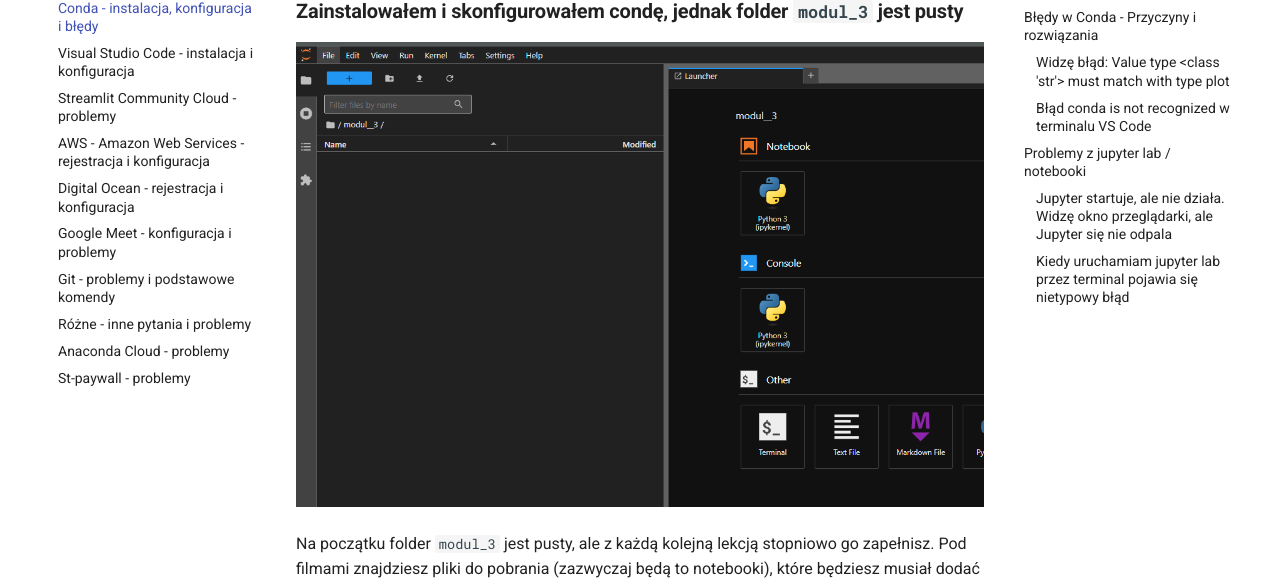
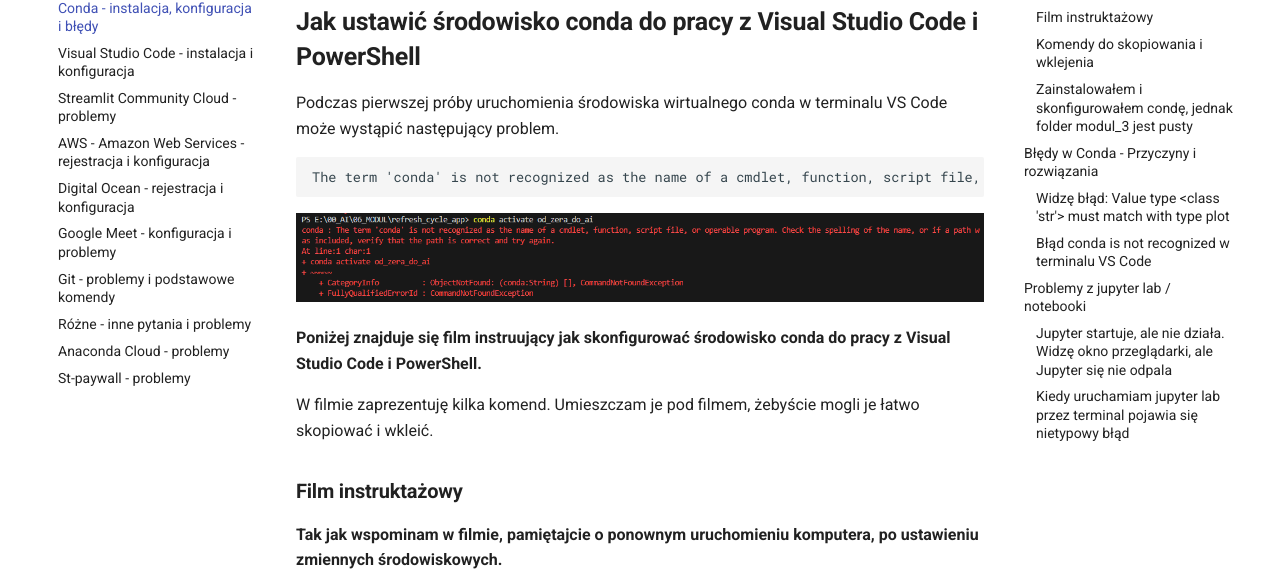
Before and after one commit to imprv-ai/od-zera-do-ai-faq, an MkDocs documentation site: the page built from docs/pages/04_conda.md, in a window 1280 px wide and 1400 px high, scrolled down 1160 px. Shown: the part 253-838 px from the top of the window. Built offline with MkDocs 1.6.1 and Material for MkDocs 9.7.7, drawn with Linux system fonts in a browser that asks for light colours; comment, search, counter and statistics services are not loaded; some of the changed text lies outside the part shown; grey boxes are pictures that could not be loaded.

Commit message:
instrukcja dla windows

````diff
--- a/docs/pages/04_conda.md
+++ b/docs/pages/04_conda.md
@@ -1,12 +1,12 @@
 ---
 tags:
-    - Moduł 3
-    - conda
-    - anaconda prompt
-    - jupyter lab
-    - notebook
-    - kernel
-    - plot error
+  - Moduł 3
+  - conda
+  - anaconda prompt
+  - jupyter lab
+  - notebook
+  - kernel
+  - plot error
 ---
 
 # **Conda - instalacja, konfiguracja i błędy**
@@ -29,6 +29,80 @@
     <iframe width="1280" height="720" src="https://www.youtube.com/embed/Y_iqaAqZNkI?si=ZrlXfxIDaxktL85-" title="YouTube video player" frameborder="0" allow="accelerometer; autoplay; clipboard-write; encrypted-media; gyroscope; picture-in-picture; web-share" referrerpolicy="strict-origin-when-cross-origin" allowfullscreen></iframe>
 </div>
 
+## **Jak ustawić środowisko conda do pracy z Visual Studio Code i PowerShell**
+
+Podczas pierwszej próby uruchomienia środowiska wirtualnego conda w terminalu VS Code może wystąpić następujący problem.
+
+```
+The term 'conda' is not recognized as the name of a cmdlet, function, script file, or operable program.
+```
+
+![](./assets/conda__is_not_recognized.png)
+
+**Poniżej znajduje się film instruujący jak skonfigurować środowisko conda do pracy z Visual Studio Code i PowerShell.**
+
+W filmie zaprezentuję kilka komend. Umieszczam je pod filmem, żebyście mogli je łatwo skopiować i wkleić.
+
+
+### **Film instruktażowy**
+
+**Tak jak wspominam w filmie, pamiętajcie o ponownym uruchomieniu komputera, po ustawieniu zmiennych środowiskowych.**
+
+<div class="video-wrapper">
+    <iframe width="1280" height="720" src="https://www.youtube.com/embed/fJwRbh-CTzw?si=Avwud5JEBSWy326T" title="YouTube video player" frameborder="0" allow="accelerometer; autoplay; clipboard-write; encrypted-media; gyroscope; picture-in-picture; web-share" referrerpolicy="strict-origin-when-cross-origin" allowfullscreen></iframe>
+</div>
+
+### **Komendy do skopiowania i wklejenia**
+
+**Inicjalizacja condy w powershell**
+
+```bash
+conda init powershell
+```
+
+**Ustawienie uprawnień do uruchamiania skryptów dla PowerShell**
+
+```powershell
+Set-ExecutionPolicy RemoteSigned -Scope CurrentUser
+```
+
+**Spradzenie wersji conda**
+
+```bash
+conda --version
+```
+
+**Aktywacja środowiska wirtualnego conda**
+
+```bash
+conda activate nazwa_środowiska
+```
+
+**Utworzenie nowego środowiska wirtualnego conda**
+
+```bash
+conda create -n nazwa_środowiska
+```
+
+**Deaktywacja środowiska wirtualnego conda**
+
+```bash
+conda deactivate
+```
+
+**Kod testowej aplikacji w streamlit, do zapisania w pliku `app.py`**
+
+```python
+import streamlit as st
+
+st.write("Hello World")
+```
+
+**Uruchomienie aplikacji w streamlit**
+
+```bash
+streamlit run app.py
+```
 
 ### **Zainstalowałem i skonfigurowałem condę, jednak folder `modul_3` jest pusty**
 
@@ -54,14 +128,15 @@
 ![](./assets/conda_errors_plot_error.png)
 
 1. Sprawdź nazwę folderu, w którym znajduje się używany notebook.
-    * Domyślnie w kursie jest on zapisany pod nazwą modul_*, gdzie gwiazdka oznacza numer modułu.
-    * Upewnij się, że nazwa Twojego folderu nie zawiera spacji (zamiast spacji warto użyć podkreślnika)
 
-    ![](./assets/conda_errors_plot_error_folder_name.png)
+   - Domyślnie w kursie jest on zapisany pod nazwą modul\_\*, gdzie gwiazdka oznacza numer modułu.
+   - Upewnij się, że nazwa Twojego folderu nie zawiera spacji (zamiast spacji warto użyć podkreślnika)
+
+   ![](./assets/conda_errors_plot_error_folder_name.png)
 
 1. Zrestartuj kernel i uruchom ponownie wszystkie komórki, zaczynając od pierwszej.
 
-    ![](./assets/conda_errors_plot_error_kernel_restart.png)
+   ![](./assets/conda_errors_plot_error_kernel_restart.png)
 
 Dla zainteresowanych: przyczyną występowania błędu jest walidacja w bibliotece [pandasai](https://github.com/Sinaptik-AI/pandas-ai/blob/e011e8ffdc8a2cd88db07c4440f331540a175648/pandasai/helpers/output_validator.py#L99).
 
@@ -83,9 +158,9 @@
 **Metoda 1 - Restart terminala:**
 
 1. Zamknij terminal w VS Code (kliknij ikonę kosza).
-![](./assets/conda__kill_terminal.png)
+   ![](./assets/conda__kill_terminal.png)
 2. Otwórz nowy terminal i poczekaj kilka sekund na pełne wczytanie.
-![](./assets/conda__new_terminal.png)
+   ![](./assets/conda__new_terminal.png)
 3. Spróbuj ponownie aktywować środowisko.
 
 **Metoda 2 - Inicjalizacja conda (jeśli metoda 1 nie pomogła):**
@@ -93,10 +168,10 @@
 1. Zamknij VS Code.
 1. Otwórz **Windows PowerShell** jako administrator:
 
-    * Kliknij prawym przyciskiem myszy na ikonę **Windows PowerShell**
-    * Wybierz opcję **"Uruchom jako administrator"** (lub **"Run as administrator"** w zależności od języka systemowego)
+   - Kliknij prawym przyciskiem myszy na ikonę **Windows PowerShell**
+   - Wybierz opcję **"Uruchom jako administrator"** (lub **"Run as administrator"** w zależności od języka systemowego)
 
-    ![](./assets/conda__powershell_run_as_administrator.png)
+   ![](./assets/conda__powershell_run_as_administrator.png)
 
 1. Sprawdź aktualne ustawienia ExecutionPolicy (uprawnienia do uruchamiania skryptów):
    ```powershell
@@ -118,17 +193,16 @@
    ```
 1. Otwórz ponownie VS Code i użyj nowego terminala (kliknij ikonę kosza i otwórz nowy terminal - sposób opisany w **Metoda 1 - Restart terminala**).
 
-    > **⚠️ UWAGA:** Odczekaj około 30 sekund na pełne wczytanie terminala i wszystkich procesów.
+   > **⚠️ UWAGA:** Odczekaj około 30 sekund na pełne wczytanie terminala i wszystkich procesów.
 
 1. Sprawdź czy conda działa poprawnie:
    ```bash
    conda --version
    ```
 1. Jeśli wszystko działa poprawnie (powinna się pojawić wersja conda), aktywuj swoje środowisko wirtualne:
-    ```bash
-    conda activate nazwa_środowiska
-    ```
-
+   ```bash
+   conda activate nazwa_środowiska
+   ```
 
 ## **Problemy z jupyter lab / notebooki**
 
@@ -144,24 +218,24 @@
 
 ![](assets/jupyter_lab__open.png)
 
-### **Kiedy uruchamiam *jupyter lab* przez terminal pojawia się nietypowy błąd**
+### **Kiedy uruchamiam _jupyter lab_ przez terminal pojawia się nietypowy błąd**
 
 ![](./assets/jupyter_lab__second_opening_error.png)
 
-Jeśli podczas uruchamiania *jupyter lab* w konsoli pojawia się taki błąd, oznacza to, że nie aktywowałeś swojego środowiska Conda. Aby to zrobić:
+Jeśli podczas uruchamiania _jupyter lab_ w konsoli pojawia się taki błąd, oznacza to, że nie aktywowałeś swojego środowiska Conda. Aby to zrobić:
 
 1. Najpierw aktywuj swoje środowisko, wpisując `conda activate od_zera_do_ai` (domyślnie według kursu). Zauważysz wtedy, że środowisko zostało zmienione z domyślnego 'base' na Twoje własne.
 
-    ![](./assets/jupyter_lab__second_opening_activate_environment.png)
+   ![](./assets/jupyter_lab__second_opening_activate_environment.png)
 
-1. Następnie przejdź do folderu z Twoimi notebookami (domyślnie w kursie jest to folder na pulpicie o nazwie *od_zera_do_ai*) i skopiuj jego ścieżkę.
+1. Następnie przejdź do folderu z Twoimi notebookami (domyślnie w kursie jest to folder na pulpicie o nazwie _od_zera_do_ai_) i skopiuj jego ścieżkę.
 
-    ![](./assets/jupyter_lab__second_opening_folder_path.png)
+   ![](./assets/jupyter_lab__second_opening_folder_path.png)
 
 1. Przejdź do tego folderu w konsoli, używając komendy `cd` i wklejając jego ścieżkę
 
-    ![](./assets/jupyter_lab__second_opening_write_path_to_console.png)
+   ![](./assets/jupyter_lab__second_opening_write_path_to_console.png)
 
 1. Na koniec uruchom `jupyter lab`
 
-    ![](./assets/jupyter_lab__second_opening_run_jupyter.png)
+   ![](./assets/jupyter_lab__second_opening_run_jupyter.png)
````
Also changed, not shown: other parts of docs/pages/04_conda.md (+1 -1 lines).
